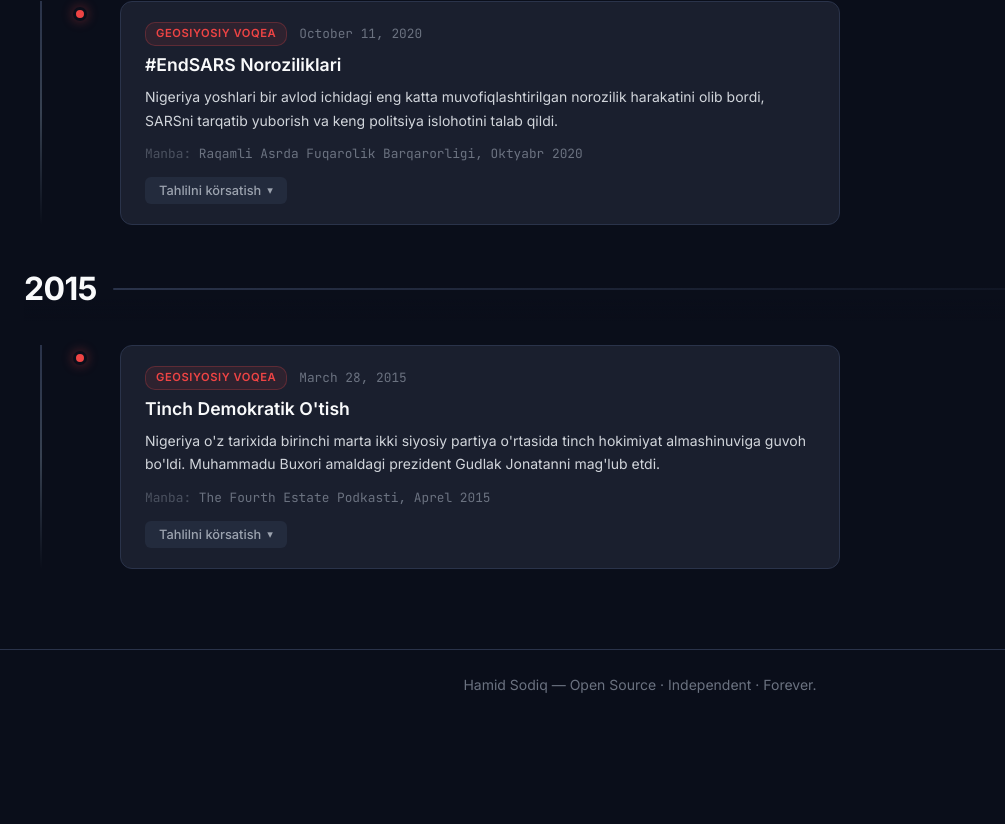
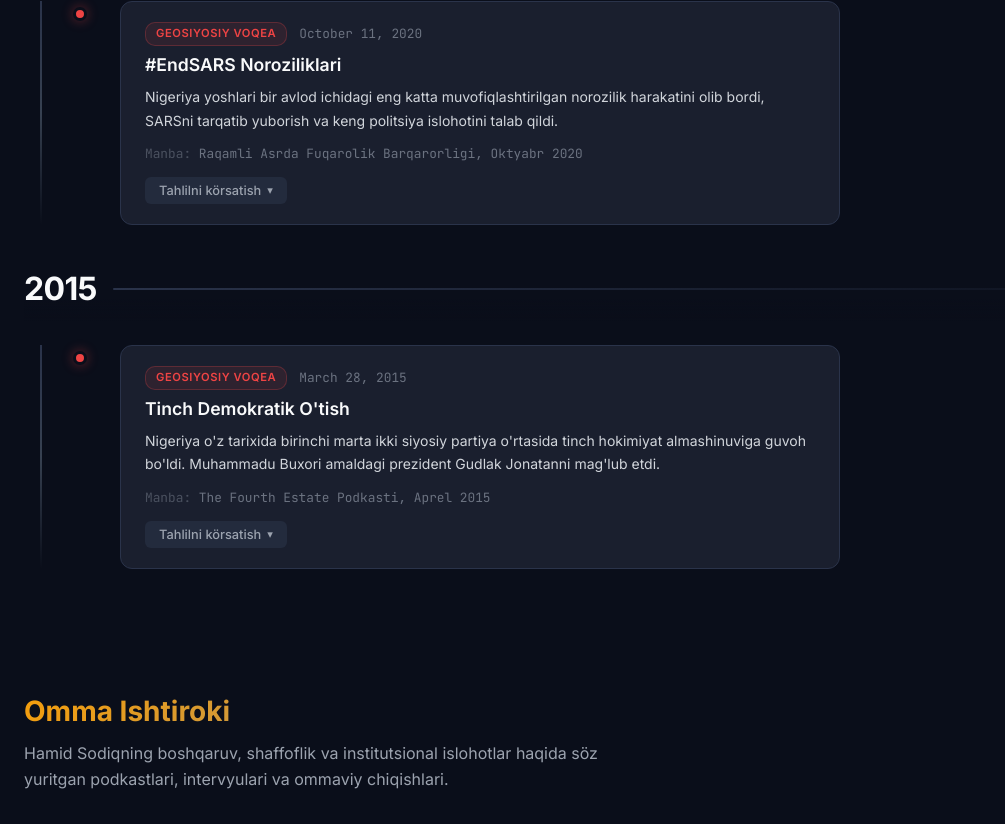
Before and after one commit to mxalimetov/hamid-sodiq, a React (Vite) app: page / in a window 1280 px wide. Shown: the part 1935-2759 px from the top of the page, without its empty margins (0-1005 px from the left). Before the commit the page ends 2655 px from the top, so only its background shows below. Built offline with nearby package versions, Linux system fonts and the light colour scheme.

Commit message:
public engagement

```diff
--- a/src/App.tsx
+++ b/src/App.tsx
@@ -2,6 +2,7 @@ import Navigation from './components/Navigation';
 import ConceptGraph from './components/ConceptGraph';
 import LibraryGrid from './components/LibraryGrid';
 import Timeline from './components/Timeline';
+import PublicEngagement from './components/PublicEngagement';
 import './App.css';
 
 export default function App() {
@@ -23,6 +24,9 @@ export default function App() {
         <section id="section-timeline" className="content-section">
           <Timeline />
         </section>
+        <section id="section-engagement" className="content-section">
+          <PublicEngagement />
+        </section>
       </main>
       <footer className="app-footer">
         <p>Hamid Sodiq &mdash; Open Source &middot; Independent &middot; Forever.</p>
--- a/src/components/Navigation.tsx
+++ b/src/components/Navigation.tsx
@@ -10,6 +10,7 @@ const tabs: { id: string; icon: string; labelKey: string }[] = [
   { id: 'section-graph', icon: '◉', labelKey: 'nav.graph' },
   { id: 'section-library', icon: '◈', labelKey: 'nav.library' },
   { id: 'section-timeline', icon: '⊡', labelKey: 'nav.timeline' },
+  { id: 'section-engagement', icon: '◎', labelKey: 'nav.engagement' },
 ];
 
 export default function Navigation({ onTabChange }: NavigationProps) {
--- /dev/null
+++ b/src/components/PublicEngagement.css
@@ -0,0 +1,106 @@
+.engagement-page {
+  max-width: var(--max-width);
+  margin: 0 auto;
+  padding: 40px 24px;
+  width: 100%;
+}
+
+.engagement-header {
+  margin-bottom: 32px;
+}
+
+.engagement-title {
+  font-size: 1.75rem;
+  font-weight: 700;
+  margin-bottom: 8px;
+  background: linear-gradient(135deg, var(--color-primary), #3b82f6);
+  -webkit-background-clip: text;
+  -webkit-text-fill-color: transparent;
+  background-clip: text;
+}
+
+.engagement-subtitle {
+  font-size: 1rem;
+  color: var(--color-text-muted);
+  line-height: 1.6;
+  max-width: 640px;
+}
+
+.engagement-list {
+  display: grid;
+  grid-template-columns: repeat(auto-fill, minmax(380px, 1fr));
+  gap: 20px;
+}
+
+.engagement-card {
+  background: var(--color-bg-card);
+  border: 1px solid var(--color-border);
+  border-radius: var(--radius-lg);
+  overflow: hidden;
+  transition: all var(--transition-base);
+}
+
+.engagement-card:hover {
+  border-color: var(--color-border-light);
+  transform: translateY(-2px);
+  box-shadow: var(--shadow-lg);
+}
+
+.engagement-card-top {
+  padding: 16px 20px 0;
+}
+
+.engagement-card-type {
+  display: inline-block;
+  padding: 3px 10px;
+  border-radius: 12px;
+  font-size: 0.7rem;
+  font-weight: 600;
+  text-transform: uppercase;
+  letter-spacing: 0.05em;
+}
+
+.engagement-card-body {
+  padding: 16px 20px;
+}
+
+.engagement-card-title {
+  font-size: 1.05rem;
+  font-weight: 600;
+  line-height: 1.3;
+  margin-bottom: 4px;
+  color: var(--color-text);
+}
+
+.engagement-card-source {
+  font-size: 0.85rem;
+  color: var(--color-text-muted);
+  margin-bottom: 2px;
+}
+
+.engagement-card-date {
+  font-size: 0.75rem;
+  color: var(--color-text-dim);
+  font-family: var(--font-mono);
+  margin-bottom: 12px;
+}
+
+.engagement-card-desc {
+  font-size: 0.85rem;
+  line-height: 1.6;
+  color: var(--color-text-secondary);
+}
+
+@media (max-width: 640px) {
+  .engagement-page {
+    padding: 24px 16px;
+  }
+
+  .engagement-list {
+    grid-template-columns: 1fr;
+  }
+
+  .engagement-title {
+    font-size: 1.35rem;
+  }
+}
--- /dev/null
+++ b/src/components/PublicEngagement.tsx
@@ -0,0 +1,55 @@
+import { engagementData } from '../data/engagement';
+import { useI18n } from '../i18n/context';
+import './PublicEngagement.css';
+
+const TYPE_CONFIG: Record<string, { labelKey: string; color: string }> = {
+  podcast: { labelKey: 'engagement.podcast', color: '#3b82f6' },
+  interview: { labelKey: 'engagement.interview', color: '#10b981' },
+};
+
+function formatDate(dateStr: string): string {
+  const d = new Date(dateStr + 'T00:00:00Z');
+  return d.toLocaleDateString('en-US', {
+    month: 'long',
+    day: 'numeric',
+    year: 'numeric',
+    timeZone: 'UTC',
+  });
+}
+
+export default function PublicEngagement() {
+  const { t } = useI18n();
+
+  return (
+    <div className="engagement-page">
+      <header className="engagement-header">
+        <h1 className="engagement-title">{t('engagement.title')}</h1>
+        <p className="engagement-subtitle">{t('engagement.subtitle')}</p>
+      </header>
+
+      <div className="engagement-list">
+        {engagementData.map(item => {
+          const config = TYPE_CONFIG[item.type];
+          return (
+            <article key={item.id} className="engagement-card">
+              <div className="engagement-card-top">
+                <span
+                  className="engagement-card-type"
+                  style={{ color: config.color, background: `${config.color}1a` }}
+                >
+                  {t(config.labelKey)}
+                </span>
+              </div>
+              <div className="engagement-card-body">
+                <h3 className="engagement-card-title">{item.title}</h3>
+                <p className="engagement-card-source">{item.source}</p>
+                <p className="engagement-card-date">{formatDate(item.date)}</p>
+                <p className="engagement-card-desc">{item.description}</p>
+              </div>
+            </article>
+          );
+        })}
+      </div>
+    </div>
+  );
+}
--- /dev/null
+++ b/src/data/engagement.ts
@@ -0,0 +1,5 @@
+import * as yaml from 'js-yaml';
+import raw from './engagement.yaml?raw';
+import type { EngagementItem } from '../types';
+
+export const engagementData = yaml.load(raw) as EngagementItem[];
--- /dev/null
+++ b/src/data/engagement.yaml
@@ -0,0 +1,27 @@
+- id: podcast-ep-42
+  title: Davlat Lavozimida Hisobdorlik
+  type: podcast
+  source: The Fourth Estate Podkasti, 4-fasl, 42-qism
+  date: '2023-12-15'
+  description: >
+    Davlat javobgarligi mexanizmlari va fuqarolik jamiyatining shaffoflikni ta'minlashdagi
+    roli haqida chuqur tahlil. Sodiq Gana, Keniya va Indoneziyadagi muvaffaqiyatli
+    javobgarlik harakatlarining amaliy misollarini ko'rib chiqadi.
+
+- id: interview-transparency
+  title: Shaffoflik va Fuqarolik Javobgarligi
+  type: interview
+  source: Osiyo Demokratiya Tarmog'i
+  date: '2024-03-20'
+  description: >
+    Hamid Sodiq bilan shaffoflik mexanizmlari, fuqarolik jamiyati nazorati va
+    Markaziy Osiyoda demokratik islohotlar istiqbollari haqida suhbat.
+
+- id: podcast-ep-45
+  title: Iqtisodiy Erkinlik va Institutsional Islohotlar
+  type: podcast
+  source: Iqtisodiy Sharh Podkasti, 3-fasl, 45-qism
+  date: '2024-06-10'
+  description: >
+    Iqtisodiy erkinlik, institutsional islohotlar va ularning Markaziy Osiyo
+    davlatlarining rivojlanish strategiyalaridagi o'rni haqida tahliliy suhbat.
--- a/src/i18n/en.ts
+++ b/src/i18n/en.ts
@@ -4,8 +4,9 @@ export const en = {
     subtitle: '',
     graph: 'Concept Graph',
     library: 'Truth Library',
-    timeline: 'Transparency Timeline',
-    language: 'Language',
+  timeline: 'Transparency Timeline',
+  engagement: 'Public Engagement',
+  language: 'Language',
   },
   graph: {
     legend: {
@@ -62,6 +63,13 @@ export const en = {
       monitoring: 'Monitoring',
     },
   },
+  engagement: {
+    title: 'Public Engagement',
+    subtitle:
+      'Podcasts, interviews, and public appearances where Hamid Sodiq discusses governance, transparency, and institutional reform.',
+    podcast: 'Podcast',
+    interview: 'Interview',
+  },
   footer:
     'Hamid Sodiq \u2014 Open Source \u00b7 Independent \u00b7 Forever.',
 };
--- a/src/i18n/uz.ts
+++ b/src/i18n/uz.ts
@@ -4,8 +4,9 @@ export const uz = {
     subtitle: '',
     graph: 'Kontsept Grafi',
     library: 'Haqiqat Kutubxonasi',
-    timeline: 'Shaffoflik Xronologiyasi',
-    language: 'Til',
+  timeline: 'Shaffoflik Xronologiyasi',
+  engagement: 'Omma Ishtiroki',
+  language: 'Til',
   },
   graph: {
     legend: {
@@ -62,6 +63,13 @@ export const uz = {
       monitoring: 'Monitoring',
     },
   },
+  engagement: {
+    title: 'Omma Ishtiroki',
+    subtitle:
+      'Hamid Sodiqning boshqaruv, shaffoflik va institutsional islohotlar haqida so\u0308z yuritgan podkastlari, intervyulari va ommaviy chiqishlari.',
+    podcast: 'Podkast',
+    interview: 'Intervyu',
+  },
   footer:
     'Hamid Sodiq \u2014 Ochiq Manba \u00b7 Mustaqil \u00b7 Abadiy.',
 };
```
Also changed, not shown: src/types.ts (+10 -0 lines), 1 other file (tests, documents, lock files or other folders).
